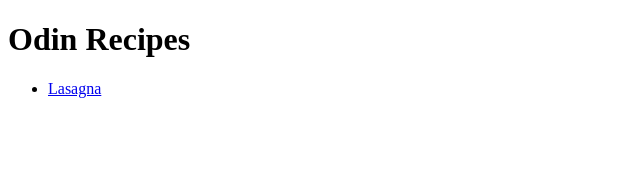
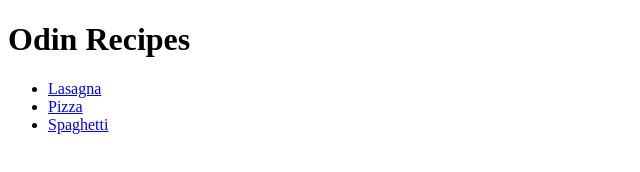
Before and after one commit to amin4901/odin-recipes, a plain HTML site: page index.html in a window 1280 px wide. Shown: the whole page, without its empty margins (0-640 px from the left). Drawn offline with Linux system fonts and the light colour scheme.

Commit message:
Modified index

```diff
--- a/index.html
+++ b/index.html
@@ -9,6 +9,8 @@
     <h1>Odin Recipes</h1>
     <ul>
         <li><a href="recipes/lasagna.html" target="_blank" rel="noreferrer noopener">Lasagna</a></li>
+        <li><a href="recipes/pizza.html" target="_blank" rel="noreferrer noopener">Pizza</a></li>
+        <li><a href="recipes/spaghetti.html" target="_blank" rel="noreferrer noopener">Spaghetti</a></li>
     </ul>
 
 </body>
```
